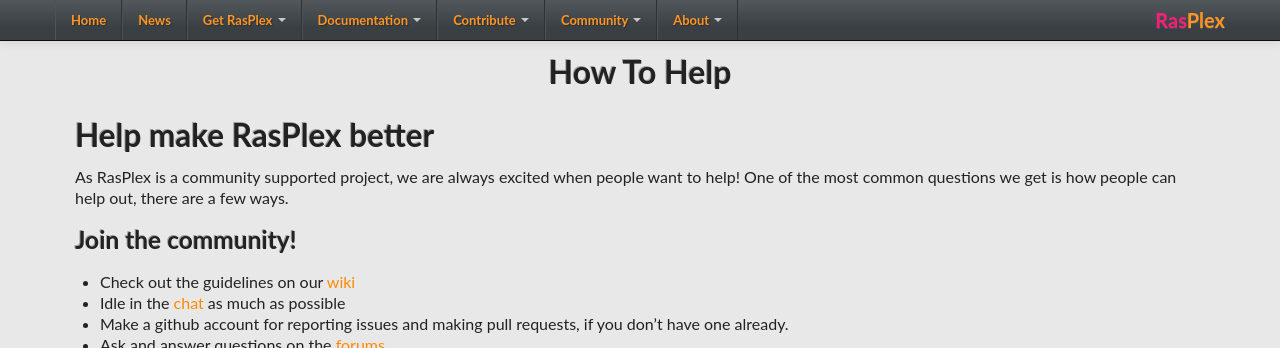
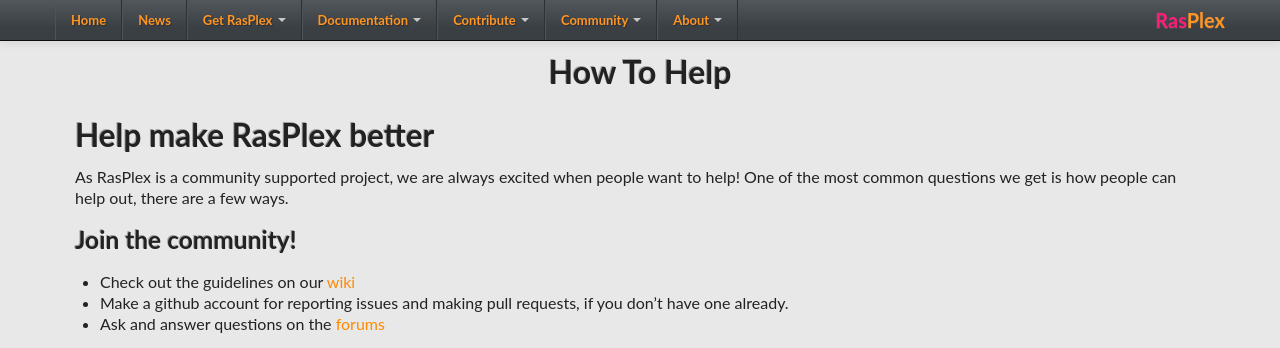
Before and after one commit to RasPlex/RasPlex.github.io, a Jekyll site: the page built from contribute/how-to-help.md, in a window 1280 px wide, cut to the strip 0-348 px from the top of the page. Built offline with Jekyll 4.4.1, drawn with Linux system fonts in a browser that asks for light colours; nearby versions of some CDN libraries.

Commit message:
Update how-to-help.md

```diff
--- a/contribute/how-to-help.md
+++ b/contribute/how-to-help.md
@@ -13,6 +13,5 @@
 ### Join the community!
 
 + Check out the guidelines on our <a href="https://github.com/RasPlex/RasPlex/wiki" target="_blank">wiki</a>
-+ Idle in the <a href="http://chat.srvthe.net/"> chat </a>as much as possible
 + Make a github account for reporting issues and making pull requests, if you don't have one already.
 + Ask and answer questions on the <a href="http://forums.plexapp.com/index.php/forum/126-rasplex/"> forums</a>
```
